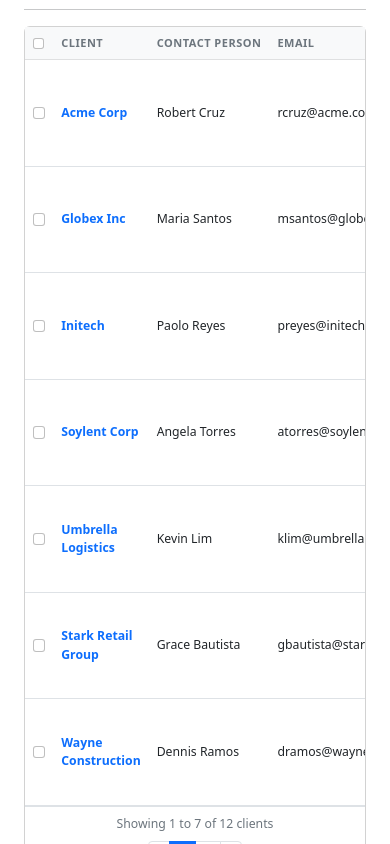
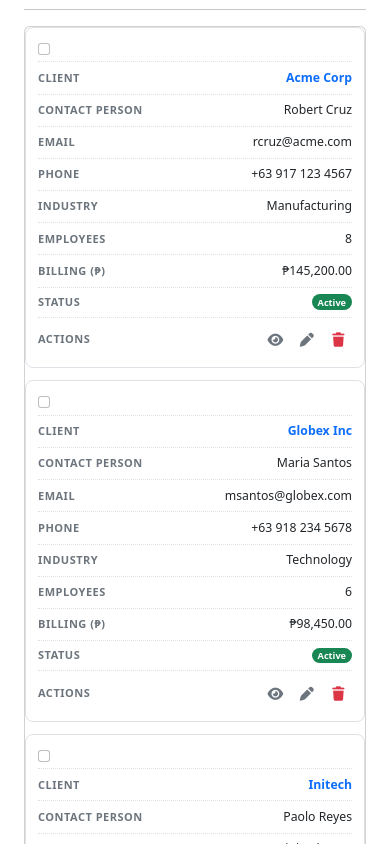
Before and after one commit to melchie04/payroll-system, a React (Vite) app in the folder frontend/: page /clients in a window 390 px wide. Shown: the part 880-1724 px from the top of the page. Built offline with nearby package versions, Linux system fonts and the light colour scheme.

Commit message:
Update: Tables

```diff
--- /dev/null
+++ b/frontend/src/assets/scss/_table.scss
@@ -0,0 +1,66 @@
+// Data table — shared table (Table in components/ui).
+// Below md each row stacks into a card and every cell is labelled by its column header.
+@media (max-width: 767.98px) {
+  .table-stack,
+  .table-stack > tbody {
+    display: block;
+    width: 100%;
+  }
+
+  .table-stack > thead {
+    display: none;
+  }
+
+  .table-stack > tbody > tr {
+    display: block;
+    margin-bottom: 0.75rem;
+    padding: 0.35rem 0.75rem;
+    border: 1px solid var(--bs-border-color);
+    border-radius: 0.5rem;
+  }
+
+  .table-stack > tbody > tr:last-child {
+    margin-bottom: 0;
+  }
+
+  .table-stack > tbody > tr > td {
+    display: flex;
+    align-items: center;
+    justify-content: space-between;
+    gap: 1rem;
+    width: 100%;
+    padding: 0.4rem 0;
+    border: 0;
+    font-weight: 500;
+    text-align: right;
+  }
+
+  // Hairline between each label/value pair so they read as one line.
+  .table-stack > tbody > tr > td + td {
+    border-top: 1px dotted var(--bs-border-color);
+  }
+
+  .table-stack > tbody > tr > td::before {
+    content: attr(data-label);
+    flex-shrink: 0;
+    color: #6c757d;
+    font-size: 11px;
+    font-weight: 600;
+    letter-spacing: 0.5px;
+    text-align: left;
+    text-transform: uppercase;
+  }
+
+  .table-stack > tbody > tr > td:not([data-label]) {
+    justify-content: flex-start;
+    text-align: left;
+  }
+
+  .table-stack > tbody > tr > td:not([data-label])::before {
+    content: none;
+  }
+
+  [data-bs-theme="dark"] .table-stack > tbody > tr > td::before {
+    color: rgba(255, 255, 255, 0.6);
+  }
+}
--- a/frontend/src/assets/scss/custom.scss
+++ b/frontend/src/assets/scss/custom.scss
@@ -4,3 +4,4 @@
 @use "topnav";
 @use "sidenav";
 @use "tabs";
+@use "table";
--- a/frontend/src/components/settings/UsersTab.jsx
+++ b/frontend/src/components/settings/UsersTab.jsx
@@ -12,7 +12,7 @@
           </BtnPrimary>
         }
       >
-        <Table headers={["Name", "Email", "Role", "Status", "Actions"]}>
+        <Table headers={["Name", "Email", "Role", "Status", "Actions"]} itemLabel="users">
           {users.map((u) => (
             <Tr key={u.id}>
               <Td bold>{u.name}</Td>
--- a/frontend/src/components/ui/index.jsx
+++ b/frontend/src/components/ui/index.jsx
@@ -1,4 +1,4 @@
-import { useState } from "react";
+import { Children, cloneElement, createContext, isValidElement, useContext, useState } from "react";
 
 // Shared UI building blocks used across all pages.
 const statusVariant = {
@@ -95,11 +95,25 @@
   );
 }
 
-// Table — responsive table with a styled header row.
-export function Table({ headers, children }) {
+// Column headers, shared with Tr so each cell can label itself on mobile.
+const TableHeadersContext = createContext([]);
+
+// Table — responsive table that stacks into cards on mobile and paginates itself.
+export function Table({ headers, children, pageSize = 5, itemLabel = "records" }) {
+  const rows = Children.toArray(children);
+  const [page, setPage] = useState(1);
+
+  const totalPages = Math.max(1, Math.ceil(rows.length / pageSize));
+  if (page > totalPages) setPage(totalPages);
+
+  const paginated = rows.length > pageSize;
+  const start = (page - 1) * pageSize;
+  const visible = paginated ? rows.slice(start, start + pageSize) : rows;
+
   return (
+    <TableHeadersContext.Provider value={headers}>
       <div className="table-responsive">
-      <table className="table table-hover mb-0 align-middle">
+        <table className="table table-hover table-stack mb-0 align-middle">
           <thead className="table-light">
             <tr>
               {headers.map((h, i) => (
@@ -113,26 +127,50 @@
               ))}
             </tr>
           </thead>
-        <tbody>{children}</tbody>
+          <tbody>{visible}</tbody>
         </table>
       </div>
+      {paginated && (
+        <Pagination
+          page={page}
+          totalPages={totalPages}
+          onChange={setPage}
+          label={`Showing ${start + 1} to ${Math.min(start + pageSize, rows.length)} of ${rows.length} ${itemLabel}`}
+        />
+      )}
+    </TableHeadersContext.Provider>
   );
 }
 
-// Tr — table row.
+// Tr — table row; passes each column header down to its cells.
 export function Tr({ children }) {
-  return <tr className="small">{children}</tr>;
+  const headers = useContext(TableHeadersContext);
+
+  return (
+    <tr className="small">
+      {Children.map(children, (child, i) =>
+        isValidElement(child) ? cloneElement(child, { label: typeof headers[i] === "string" ? headers[i] : undefined }) : child,
+      )}
+    </tr>
+  );
 }
 
 // Td — table cell.
-export function Td({ children, bold, className = "" }) {
-  return <td className={`${bold ? "fw-semibold" : ""} small py-3 py-md-2 ${className}`}>{children}</td>;
+export function Td({ children, bold, className = "", label }) {
+  return (
+    <td className={`${bold ? "fw-semibold" : ""} small py-md-2 ${className}`} data-label={label}>
+      {children}
+    </td>
+  );
 }
 
-// Pagination — table footer pager.
-export function Pagination({ current = 1, total = 1, label }) {
-  const [page, setPage] = useState(current);
-  const pages = Array.from({ length: Math.min(total, 5) }, (_, i) => i + 1);
+// Pagination — table footer pager, rendered by Table when the rows overflow one page.
+function Pagination({ page, totalPages, onChange, label }) {
+  const windowSize = 5;
+  let first = Math.max(1, page - Math.floor(windowSize / 2));
+  const last = Math.min(totalPages, first + windowSize - 1);
+  first = Math.max(1, last - windowSize + 1);
+  const pages = Array.from({ length: last - first + 1 }, (_, i) => first + i);
 
   return (
     <div className="d-flex flex-column flex-md-row align-items-center justify-content-between flex-wrap gap-2 px-3 py-2 border-top small">
@@ -140,19 +178,19 @@
       <nav aria-label="Pagination">
         <ul className="pagination pagination-sm mb-0">
           <li className={`page-item ${page === 1 ? "disabled" : ""}`}>
-            <button className="page-link" onClick={() => setPage((p) => Math.max(1, p - 1))}>
+            <button className="page-link" onClick={() => onChange(Math.max(1, page - 1))}>
               &lsaquo;
             </button>
           </li>
           {pages.map((n) => (
             <li className={`page-item ${n === page ? "active" : ""}`} key={n}>
-              <button className="page-link" onClick={() => setPage(n)}>
+              <button className="page-link" onClick={() => onChange(n)}>
                 {n}
               </button>
             </li>
           ))}
-          <li className={`page-item ${page === total ? "disabled" : ""}`}>
-            <button className="page-link" onClick={() => setPage((p) => Math.min(total, p + 1))}>
+          <li className={`page-item ${page === totalPages ? "disabled" : ""}`}>
+            <button className="page-link" onClick={() => onChange(Math.min(totalPages, page + 1))}>
               &rsaquo;
             </button>
           </li>
--- a/frontend/src/pages/ActivityLog.jsx
+++ b/frontend/src/pages/ActivityLog.jsx
@@ -1,4 +1,4 @@
-import { DataCard, Table, Tr, Td, FilterSelect, SearchInput, ExportMenu, PageHeader, Pagination } from "../components/ui/index.jsx";
+import { DataCard, Table, Tr, Td, FilterSelect, SearchInput, ExportMenu, PageHeader } from "../components/ui/index.jsx";
 import { activityLog } from "../assets/data/index.js";
 import { exportToCsv } from "../utils/exportToCsv.js";
 
@@ -72,7 +72,7 @@
 
       <section className="mb-3 print-area">
         <DataCard>
-          <Table headers={["User", "Action", "Details", "Module", "Timestamp"]}>
+          <Table headers={["User", "Action", "Details", "Module", "Timestamp"]} itemLabel="activities">
             {activityLog.map((log) => (
               <Tr key={log.id}>
                 <Td bold>{log.user}</Td>
@@ -89,7 +89,6 @@
               </Tr>
             ))}
           </Table>
-          <Pagination current={1} total={3} label="Showing 1 to 8 of 24 activities" />
         </DataCard>
       </section>
     </>
--- a/frontend/src/pages/Billing.jsx
+++ b/frontend/src/pages/Billing.jsx
@@ -19,7 +19,6 @@
   DetailList,
   DetailRow,
   PageHeader,
-  Pagination,
 } from "../components/ui/index.jsx";
 import { billingStats, invoices as initialInvoices, clients } from "../assets/data/index.js";
 import { exportToCsv } from "../utils/exportToCsv.js";
@@ -162,7 +161,7 @@
 
       <section className="mb-3 print-area">
         <DataCard>
-          <Table headers={["Invoice #", "Client", "Invoice Date", "Due Date", "Amount (₱)", "Status", "Actions"]}>
+          <Table headers={["Invoice #", "Client", "Invoice Date", "Due Date", "Amount (₱)", "Status", "Actions"]} itemLabel="invoices">
             {invoices.map((inv) => {
               const isHidden = hidden.includes(inv.id);
               return (
@@ -199,7 +198,6 @@
               );
             })}
           </Table>
-          <Pagination current={1} total={3} label={`Showing 1 to ${invoices.length} of 18 invoices`} />
         </DataCard>
       </section>
 
--- a/frontend/src/pages/Dashboard.jsx
+++ b/frontend/src/pages/Dashboard.jsx
@@ -169,7 +169,7 @@
 
       <section className="mb-3">
         <DataCard title="Upcoming Payroll">
-          <Table headers={["Employee", "Client", "Pay Period", "Status", "Gross Pay", "Net Pay"]}>
+          <Table headers={["Employee", "Client", "Pay Period", "Status", "Gross Pay", "Net Pay"]} itemLabel="payroll runs">
             {upcomingPayroll.map((row, i) => (
               <Tr key={i}>
                 <Td>{row.employee}</Td>
--- a/frontend/src/pages/Payroll.jsx
+++ b/frontend/src/pages/Payroll.jsx
@@ -20,7 +20,6 @@
   FormField,
   PayslipDetails,
   PageHeader,
-  Pagination,
 } from "../components/ui/index.jsx";
 import { payrollStats, payrollEmployees } from "../assets/data/index.js";
 import { exportToCsv } from "../utils/exportToCsv.js";
@@ -335,6 +334,7 @@
               "Status",
               "Actions",
             ]}
+            itemLabel="employees"
           >
             {rows.map((row) => (
               <PayrollRow
@@ -349,7 +349,6 @@
               />
             ))}
           </Table>
-          <Pagination current={1} total={5} label={`Showing 1 to ${rows.length} of 32 employees`} />
         </DataCard>
       </section>
 
--- a/frontend/src/pages/clients/ClientProfile.jsx
+++ b/frontend/src/pages/clients/ClientProfile.jsx
@@ -15,7 +15,6 @@
   DetailRow,
   ProfileHeader,
   PageHeader,
-  Pagination,
   TabsNav,
 } from "../../components/ui/index.jsx";
 import { invoices } from "../../assets/data/index.js";
@@ -223,7 +222,7 @@
               <div className="text-center text-muted py-5 small">No invoices on record yet.</div>
             ) : (
               <>
-                <Table headers={["Invoice #", "Invoice Date", "Due Date", "Amount", "Status"]}>
+                <Table headers={["Invoice #", "Invoice Date", "Due Date", "Amount", "Status"]} itemLabel="invoices">
                   {clientInvoices.map((inv) => (
                     <Tr key={inv.id}>
                       <Td bold>{inv.id}</Td>
@@ -236,7 +235,6 @@
                     </Tr>
                   ))}
                 </Table>
-                <Pagination current={1} total={1} label={`Showing 1 to ${clientInvoices.length} of ${clientInvoices.length} invoices`} />
               </>
             )}
           </DataCard>
@@ -250,7 +248,7 @@
               <div className="text-center text-muted py-5 small">No employees currently assigned to this client.</div>
             ) : (
               <>
-                <Table headers={["Name", "Position", "Email", "Rate (₱/hr)", "Status"]}>
+                <Table headers={["Name", "Position", "Email", "Rate (₱/hr)", "Status"]} itemLabel="employees">
                   {assignedEmployees.map((emp) => (
                     <Tr key={emp.id}>
                       <Td bold>
@@ -267,7 +265,6 @@
                     </Tr>
                   ))}
                 </Table>
-                <Pagination current={1} total={1} label={`Showing 1 to ${assignedEmployees.length} of ${assignedEmployees.length} employees`} />
               </>
             )}
           </DataCard>
--- a/frontend/src/pages/clients/Clients.jsx
+++ b/frontend/src/pages/clients/Clients.jsx
@@ -16,7 +16,6 @@
   SearchInput,
   Modal,
   PageHeader,
-  Pagination,
 } from "../../components/ui/index.jsx";
 import { clientStats } from "../../assets/data/index.js";
 import { useClients } from "../../context/ClientsContext.jsx";
@@ -176,6 +175,7 @@
               "Status",
               "Actions",
             ]}
+            itemLabel="clients"
           >
             {clients.map((c) => (
               <Tr key={c.id}>
@@ -212,7 +212,6 @@
               </Tr>
             ))}
           </Table>
-          <Pagination current={1} total={2} label={`Showing 1 to ${clients.length} of 12 clients`} />
         </DataCard>
       </section>
 
--- a/frontend/src/pages/employees/EmployeeProfile.jsx
+++ b/frontend/src/pages/employees/EmployeeProfile.jsx
@@ -16,7 +16,6 @@
   ProfileHeader,
   PayslipDetails,
   PageHeader,
-  Pagination,
   TabsNav,
 } from "../../components/ui/index.jsx";
 import { payslipHistory, timesheetHistory } from "../../assets/data/index.js";
@@ -226,7 +225,7 @@
               <div className="text-center text-muted py-5 small">No payslips on record yet.</div>
             ) : (
               <>
-                <Table headers={["Payslip #", "Pay Period", "Gross Pay", "Net Pay", "Status", "Actions"]}>
+                <Table headers={["Payslip #", "Pay Period", "Gross Pay", "Net Pay", "Status", "Actions"]} itemLabel="payslips">
                   {payslips.map((p) => (
                     <Tr key={p.id}>
                       <Td bold>{p.id}</Td>
@@ -244,7 +243,6 @@
                     </Tr>
                   ))}
                 </Table>
-                <Pagination current={1} total={1} label={`Showing 1 to ${payslips.length} of ${payslips.length} payslips`} />
               </>
             )}
           </DataCard>
@@ -258,7 +256,7 @@
               <div className="text-center text-muted py-5 small">No timesheets on record yet.</div>
             ) : (
               <>
-                <Table headers={["Pay Period", "Hours Logged", "Status", "Submitted"]}>
+                <Table headers={["Pay Period", "Hours Logged", "Status", "Submitted"]} itemLabel="timesheets">
                   {timesheets.map((t) => (
                     <Tr key={t.id}>
                       <Td bold>{t.period}</Td>
@@ -270,7 +268,6 @@
                     </Tr>
                   ))}
                 </Table>
-                <Pagination current={1} total={1} label={`Showing 1 to ${timesheets.length} of ${timesheets.length} timesheets`} />
               </>
             )}
           </DataCard>
--- a/frontend/src/pages/employees/Employees.jsx
+++ b/frontend/src/pages/employees/Employees.jsx
@@ -15,7 +15,6 @@
   SearchInput,
   Modal,
   PageHeader,
-  Pagination,
 } from "../../components/ui/index.jsx";
 import { useEmployees } from "../../context/EmployeesContext.jsx";
 import { exportToCsv } from "../../utils/exportToCsv.js";
@@ -154,6 +153,7 @@
               "Status",
               "Actions",
             ]}
+            itemLabel="employees"
           >
             {employees.map((emp) => (
               <Tr key={emp.id}>
@@ -188,7 +188,6 @@
               </Tr>
             ))}
           </Table>
-          <Pagination current={1} total={5} label={`Showing 1 to ${employees.length} of 32 employees`} />
         </DataCard>
       </section>
 
```
Lines whose indentation alone changed are shown as unchanged.
